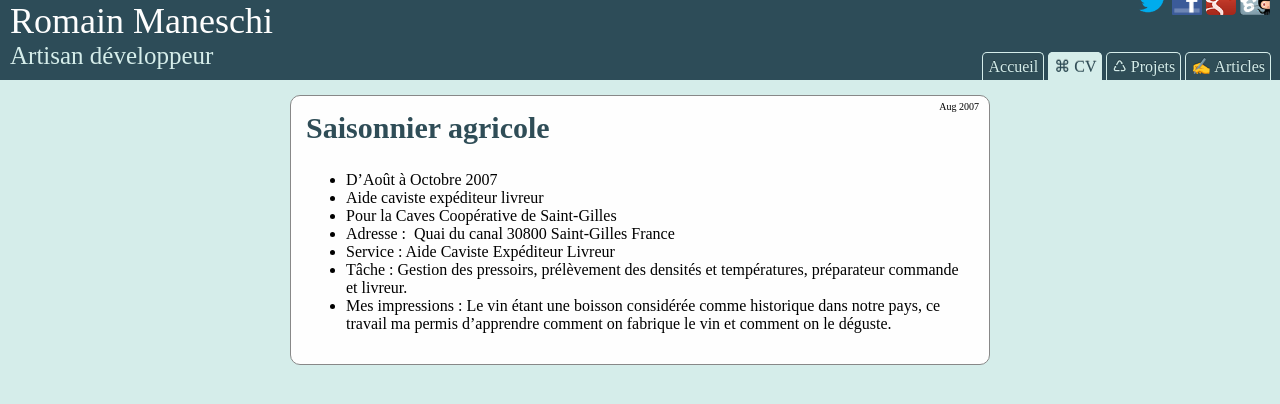
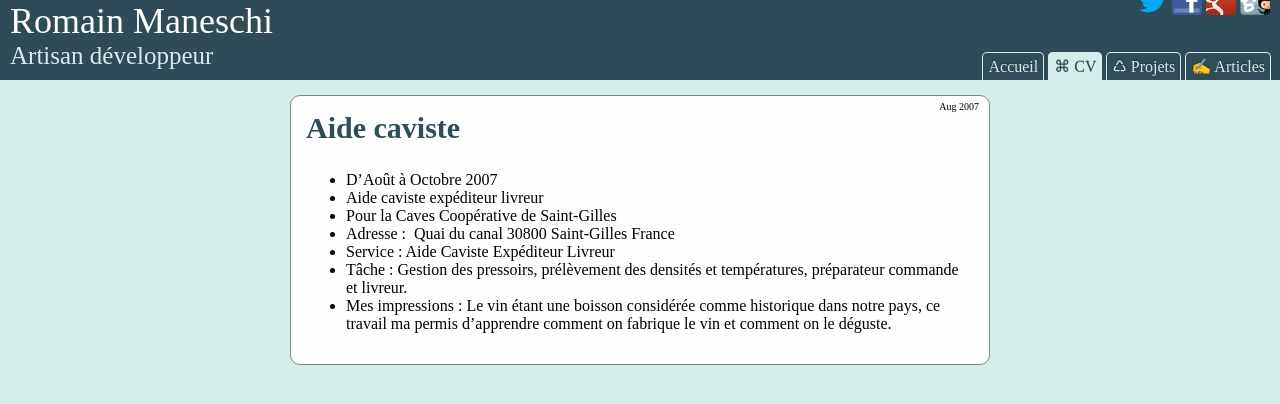
Before and after one commit to manland/manland.github.com, a Jekyll site: the page built from _posts/2007-08-01-emplois-aide-caviste-expéditeur-livreur.md, in a window 1280 px wide. Shown: the top 404 px of the page. Built offline with Jekyll 4.4.1, drawn with Linux system fonts in a browser that asks for light colours.

Commit message:
bad title in job + format date in cv

```diff
--- a/_posts/2007-08-01-emplois-aide-caviste-expéditeur-livreur.md
+++ b/_posts/2007-08-01-emplois-aide-caviste-expéditeur-livreur.md
@@ -1,6 +1,6 @@
 ---
 layout: post
-title: Saisonnier agricole
+title: Aide caviste
 categories: [cv, emploi, autre]
 resume: Gestion des pressoirs, prélèvement des densités et températures, préparateur commandes et livreur.
 ---
--- a/cv.html
+++ b/cv.html
@@ -22,7 +22,7 @@ title: Romain Maneschi's CV
 <div class="article-max">
   <a class="article-global-link" href="{{ post.url }}">
     <h2 class="article-title">{{ post.title }}</h2>
-    <span class="publish-date">{{ post.date | date_to_string }}</span>
+    <span class="publish-date">{{ post.date | date:"%b %Y" }}</span>
     {{ post.resume }}
   </a>
 </div>
@@ -34,7 +34,7 @@ title: Romain Maneschi's CV
 <div class="article-max">
   <a class="article-global-link" href="{{ post.url }}">
     <h2 class="article-title">{{ post.title }}</h2>
-    <span class="publish-date">{{ post.date | date_to_string }}</span>
+    <span class="publish-date">{{ post.date | date:"%b %Y" }}</span>
     {{ post.resume }}
   </a>
 </div>
```
